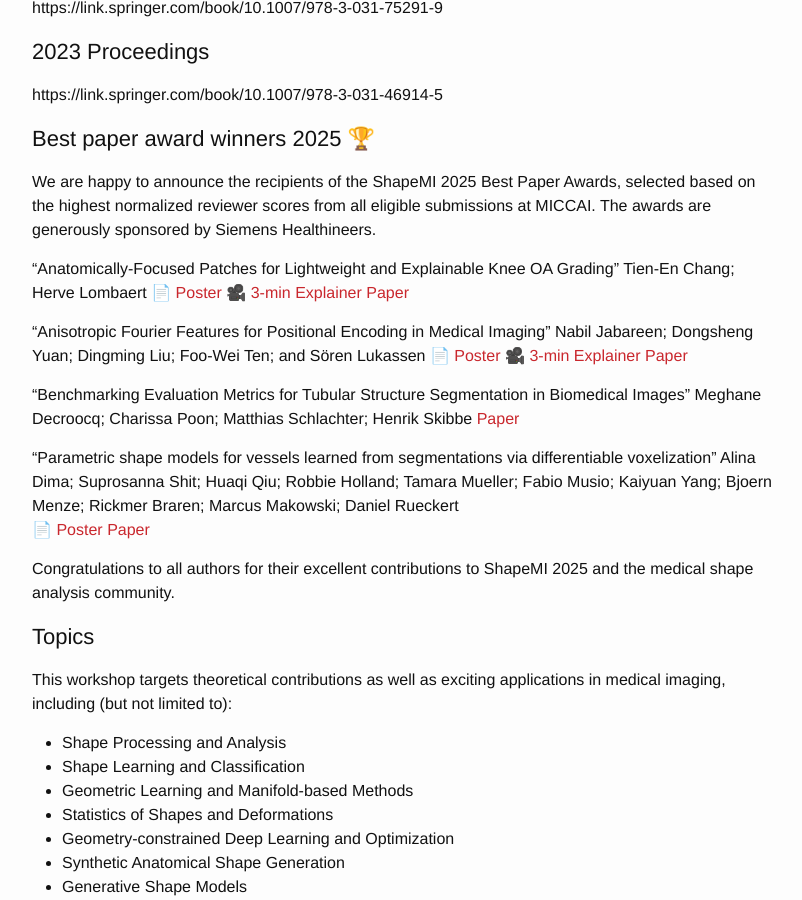
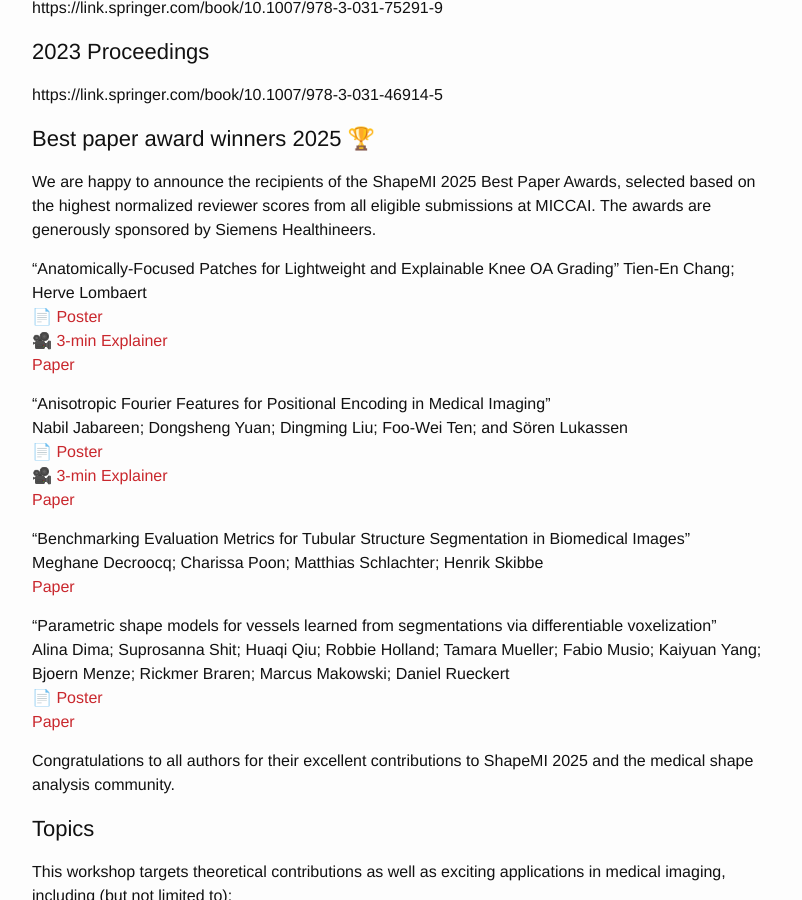
Before and after one commit to shapemi/shapemi.github.io, a Jekyll site: the page built from index.md, in a window 1280 px wide and 900 px high, scrolled down 987 px. Shown: the whole window, without its empty margins (238-1040 px from the left). Built offline with Jekyll 4.4.1, drawn with Linux system fonts in a browser that asks for light colours; our own code applies the rules of GitHub Pages for plain Markdown files.

```diff
--- a/index.md
+++ b/index.md
@@ -23,25 +23,25 @@ https://link.springer.com/book/10.1007/978-3-031-46914-5
 We are happy to announce the recipients of the ShapeMI 2025 Best Paper Awards, selected based on the highest normalized reviewer scores from all eligible submissions at MICCAI. The awards are generously sponsored by Siemens Healthineers.
 
 “Anatomically-Focused Patches for Lightweight and Explainable Knee OA Grading”
-Tien-En Chang; Herve Lombaert
-📄 [Poster](https://drive.google.com/file/d/1PAkztFKjC9AUdmyCeJWU1iQzFDYTcCHz/view?usp=drive_link)
-🎥 [3-min Explainer](https://drive.google.com/file/d/1prF1bniU--easwR5xN8mtj5xQv8Mko9O/view?usp=drive_link)
-[Paper](https://link.springer.com/content/pdf/10.1007/978-3-032-06774-6_6)
+Tien-En Chang; Herve Lombaert<br>
+📄 [Poster](https://drive.google.com/file/d/1PAkztFKjC9AUdmyCeJWU1iQzFDYTcCHz/view?usp=drive_link) <br>
+🎥 [3-min Explainer](https://drive.google.com/file/d/1prF1bniU--easwR5xN8mtj5xQv8Mko9O/view?usp=drive_link)<br>
+[Paper](https://link.springer.com/content/pdf/10.1007/978-3-032-06774-6_6)<br>
 
-“Anisotropic Fourier Features for Positional Encoding in Medical Imaging”
-Nabil Jabareen; Dongsheng Yuan; Dingming Liu; Foo-Wei Ten; and Sören Lukassen
-📄 [Poster](https://drive.google.com/file/d/1yy4d4vLQ_COCzyLK7A5CGs1T1JhdyrwK/view?usp=drive_link)
-🎥 [3-min Explainer](https://drive.google.com/file/d/12b0nrxYP1FSpvy6jA8vMccmv0EEaMQoB/view?usp=drive_link)
-[Paper](https://link.springer.com/content/pdf/10.1007/978-3-032-06774-6_1)
+“Anisotropic Fourier Features for Positional Encoding in Medical Imaging”<br>
+Nabil Jabareen; Dongsheng Yuan; Dingming Liu; Foo-Wei Ten; and Sören Lukassen <br>
+📄 [Poster](https://drive.google.com/file/d/1yy4d4vLQ_COCzyLK7A5CGs1T1JhdyrwK/view?usp=drive_link)<br>
+🎥 [3-min Explainer](https://drive.google.com/file/d/12b0nrxYP1FSpvy6jA8vMccmv0EEaMQoB/view?usp=drive_link)<br>
+[Paper](https://link.springer.com/content/pdf/10.1007/978-3-032-06774-6_1)<br>
 
-“Benchmarking Evaluation Metrics for Tubular Structure Segmentation in Biomedical Images”
-Meghane Decroocq; Charissa Poon; Matthias Schlachter; Henrik Skibbe
-[Paper](https://link.springer.com/content/pdf/10.1007/978-3-032-06774-6_7)
+“Benchmarking Evaluation Metrics for Tubular Structure Segmentation in Biomedical Images”<br>
+Meghane Decroocq; Charissa Poon; Matthias Schlachter; Henrik Skibbe<br>
+[Paper](https://link.springer.com/content/pdf/10.1007/978-3-032-06774-6_7)<br>
 
-“Parametric shape models for vessels learned from segmentations via differentiable voxelization”
-Alina Dima; Suprosanna Shit; Huaqi Qiu; Robbie Holland; Tamara Mueller; Fabio Musio; Kaiyuan Yang; Bjoern Menze; Rickmer Braren; Marcus Makowski; Daniel Rueckert
-📄 [Poster](https://drive.google.com/file/d/16PDovPDkWaDEMgrvSAZD4M_m_Q8BDWQY/view?usp=drive_link)
-[Paper](https://link.springer.com/content/pdf/10.1007/978-3-032-06774-6_19)
+“Parametric shape models for vessels learned from segmentations via differentiable voxelization”<br>
+Alina Dima; Suprosanna Shit; Huaqi Qiu; Robbie Holland; Tamara Mueller; Fabio Musio; Kaiyuan Yang; Bjoern Menze; Rickmer Braren; Marcus Makowski; Daniel Rueckert <br>
+📄 [Poster](https://drive.google.com/file/d/16PDovPDkWaDEMgrvSAZD4M_m_Q8BDWQY/view?usp=drive_link) <br>
+[Paper](https://link.springer.com/content/pdf/10.1007/978-3-032-06774-6_19)<br>
 
 Congratulations to all authors for their excellent contributions to ShapeMI 2025 and the medical shape analysis community.
 
```
